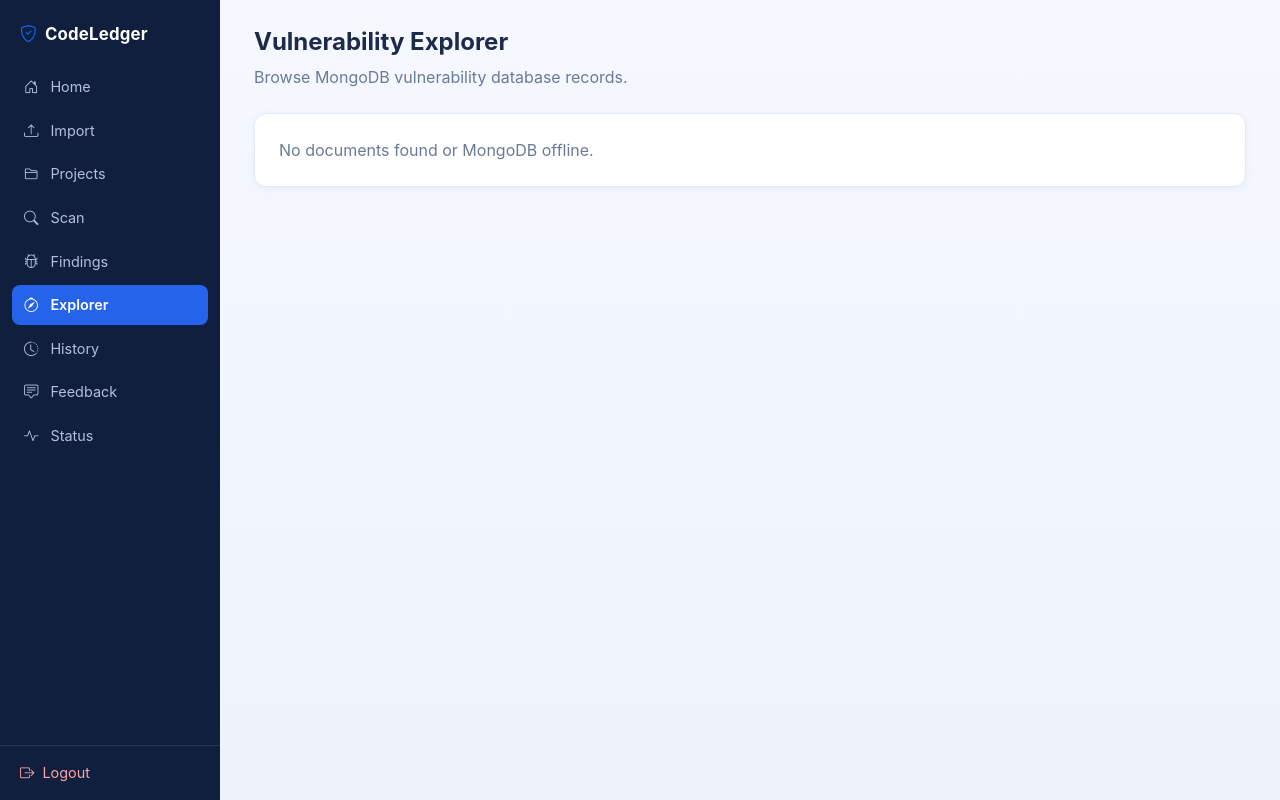
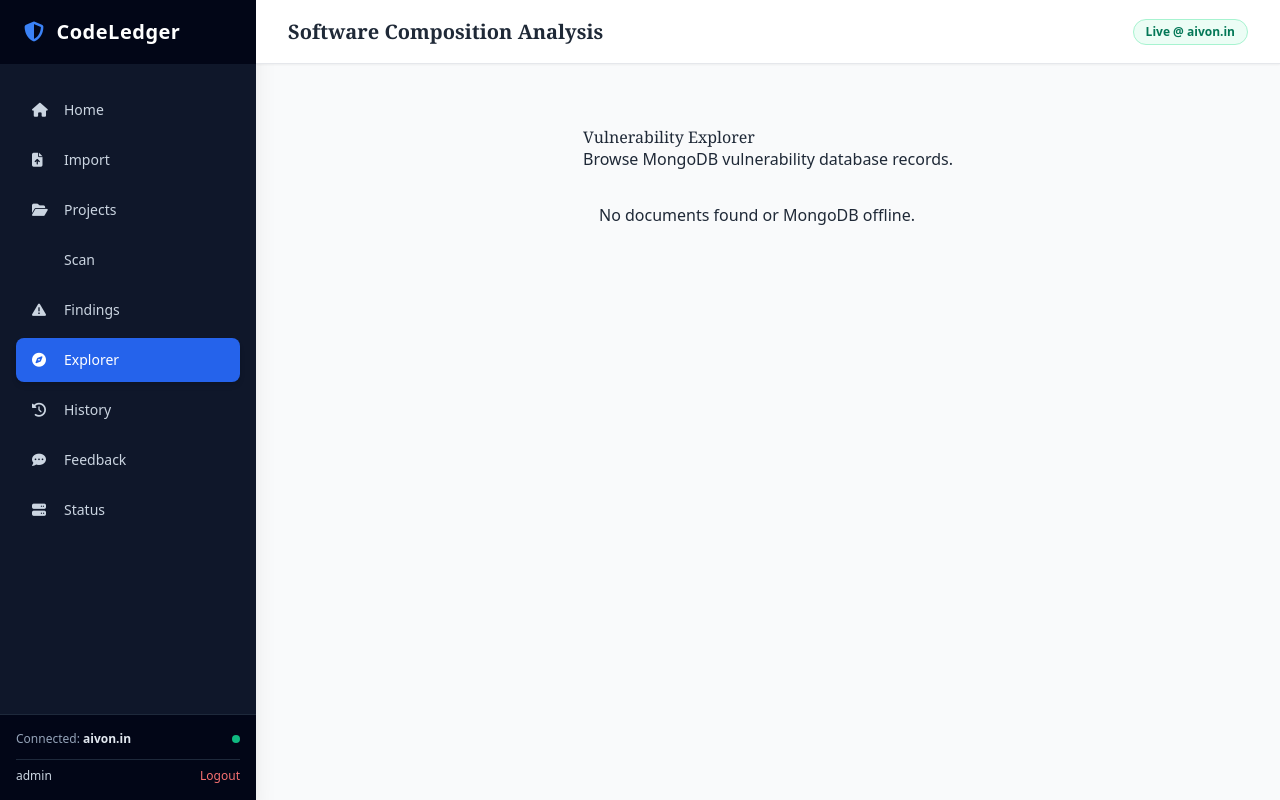
Before and after one commit to Avanipihu/CodeLedger, a Flask app: page /explorer in a window 1280 px wide. Run offline with Flask 3, Linux system fonts and the light colour scheme; the visitor is signed in with stand-in values (Sample User, id 1); data that the repository does not hold is empty; some libraries are stand-ins or nearby versions.

Commit message:
Migrate styling from Bootstrap to Tailwind CSS
Replaced Bootstrap with Tailwind CSS and Font Awesome, updated sidebar structure.

```diff
--- a/templates/base.html
+++ b/templates/base.html
@@ -4,164 +4,95 @@
     <meta charset="UTF-8">
     <meta name="viewport" content="width=device-width, initial-scale=1.0">
     <title>{% block title %}CodeLedger - Software Composition Analysis{% endblock %}</title>
-    <link href="https://cdn.jsdelivr.net/npm/bootstrap@5.3.0/dist/css/bootstrap.min.css" rel="stylesheet">
-    <link href="https://cdn.jsdelivr.net/npm/bootstrap-icons@1.10.5/font/bootstrap-icons.css" rel="stylesheet">
-    <style>
-        :root {
-            --navy: #0f1f3d;
-            --navy-2: #1b2e52;
-            --blue: #2563eb;
-            --ink: #1e2a4a;
-            --muted: #6b7a99;
-            --line: #e3eaf6;
-        }
-        body {
-            background: linear-gradient(180deg, #f5f8fe 0%, #eef3fb 100%);
-            font-family: 'Inter', 'Segoe UI', system-ui, -apple-system, sans-serif;
-            color: var(--ink);
-            min-height: 100vh;
-        }
+    <script src="https://cdn.tailwindcss.com"></script>
+    <link rel="stylesheet" href="https://cdnjs.cloudflare.com/ajax/libs/font-awesome/6.4.0/css/all.min.css">
+    <link rel="stylesheet" href="{{ url_for('static', filename='style.css') }}">
+</head>
+<body class="bg-gray-50 text-gray-800 font-sans antialiased">
 
-        /* ---------- Sidebar ---------- */
-        .sidebar {
-            width: 220px; background: var(--navy); color: #fff;
-            position: fixed; top: 0; left: 0; bottom: 0;
-            display: flex; flex-direction: column; justify-content: space-between;
-            z-index: 100; overflow-y: auto;
-        }
-        .sidebar .brand { font-size: 1.05rem; font-weight: 700; padding: 22px 20px 14px; letter-spacing: .2px; }
-        .sidebar nav { padding: 6px 12px; }
-        .sidebar nav a {
-            color: #b4c0da; text-decoration: none; padding: 9px 12px; margin-bottom: 4px;
-            display: flex; align-items: center; gap: 12px; font-size: .9rem;
-            border-radius: 8px; transition: background .15s, color .15s;
-        }
-        .sidebar nav a:hover { color: #fff; background: var(--navy-2); }
-        .sidebar nav a.active { color: #fff; background: var(--blue); font-weight: 600; }
-        .sidebar-footer { padding: 16px 20px; border-top: 1px solid rgba(255,255,255,.1); font-size: .9rem; }
-        .sidebar-footer a { color: #fca5a5; text-decoration: none; display: flex; align-items: center; gap: 8px; }
+    <div class="flex h-screen overflow-hidden">
 
-        /* ---------- Layout ---------- */
-        .main-content { margin-left: 220px; padding: 28px 34px; max-width: 1200px; }
-        @media (max-width: 768px) {
-            .sidebar { position: static; width: 100%; min-height: 0; }
-            .sidebar nav { display: flex; flex-wrap: wrap; }
-            .main-content { margin-left: 0; padding: 18px; }
-        }
-        h3.fw-bold { color: var(--ink); font-size: 1.5rem; }
-        .text-muted { color: var(--muted) !important; }
+        <!-- Sidebar Navigation -->
+        <aside class="w-64 bg-slate-900 text-slate-300 flex flex-col shadow-xl">
+            <div class="h-16 flex items-center px-6 bg-slate-950 text-white font-bold text-xl tracking-wide gap-3">
+                <i class="fa-solid fa-shield-halved text-blue-500"></i>
+                <span>CodeLedger</span>
+            </div>
 
-        /* ---------- Cards ---------- */
-        .card-custom {
-            border: 1px solid var(--line) !important; border-radius: 12px;
-            background: #fff; box-shadow: 0 2px 8px rgba(30,64,140,.05);
-        }
+            <nav class="flex-1 px-4 py-6 space-y-1.5 text-sm font-medium overflow-y-auto">
+                <a href="{{ url_for('index') }}" class="flex items-center gap-3 px-4 py-3 rounded-lg hover:bg-slate-800 hover:text-white transition {% if request.endpoint in ['index', 'upload_file'] %}bg-blue-600 text-white shadow-md{% endif %}">
+                    <i class="fa-solid fa-house w-5"></i> Home
+                </a>
+                <a href="{{ url_for('index') }}" class="flex items-center gap-3 px-4 py-3 rounded-lg hover:bg-slate-800 hover:text-white transition">
+                    <i class="fa-solid fa-file-arrow-up w-5"></i> Import
+                </a>
+                <a href="{{ url_for('projects') }}" class="flex items-center gap-3 px-4 py-3 rounded-lg hover:bg-slate-800 hover:text-white transition {% if request.endpoint == 'projects' %}bg-blue-600 text-white shadow-md{% endif %}">
+                    <i class="fa-solid fa-folder-open w-5"></i> Projects
+                </a>
+                <a href="{{ url_for('scan') }}" class="flex items-center gap-3 px-4 py-3 rounded-lg hover:bg-slate-800 hover:text-white transition {% if request.endpoint == 'scan' %}bg-blue-600 text-white shadow-md{% endif %}">
+                    <i class="fa-solid fa-radar w-5"></i> Scan
+                </a>
+                <a href="{{ url_for('findings') }}" class="flex items-center gap-3 px-4 py-3 rounded-lg hover:bg-slate-800 hover:text-white transition {% if request.endpoint in ['findings', 'finding_detail'] %}bg-blue-600 text-white shadow-md{% endif %}">
+                    <i class="fa-solid fa-triangle-exclamation w-5"></i> Findings
+                </a>
+                <a href="{{ url_for('explorer') }}" class="flex items-center gap-3 px-4 py-3 rounded-lg hover:bg-slate-800 hover:text-white transition {% if request.endpoint == 'explorer' %}bg-blue-600 text-white shadow-md{% endif %}">
+                    <i class="fa-solid fa-compass w-5"></i> Explorer
+                </a>
+                <a href="{{ url_for('history') }}" class="flex items-center gap-3 px-4 py-3 rounded-lg hover:bg-slate-800 hover:text-white transition {% if request.endpoint == 'history' %}bg-blue-600 text-white shadow-md{% endif %}">
+                    <i class="fa-solid fa-clock-rotate-left w-5"></i> History
+                </a>
+                <a href="{{ url_for('feedback') }}" class="flex items-center gap-3 px-4 py-3 rounded-lg hover:bg-slate-800 hover:text-white transition {% if request.endpoint == 'feedback' %}bg-blue-600 text-white shadow-md{% endif %}">
+                    <i class="fa-solid fa-comment-dots w-5"></i> Feedback
+                </a>
+                <a href="{{ url_for('status') }}" class="flex items-center gap-3 px-4 py-3 rounded-lg hover:bg-slate-800 hover:text-white transition {% if request.endpoint == 'status' %}bg-blue-600 text-white shadow-md{% endif %}">
+                    <i class="fa-solid fa-server w-5"></i> Status
+                </a>
+            </nav>
 
-        /* Upload dropzone (Home) */
-        .border-dashed { border-style: dashed !important; border-color: #b9cdf3 !important; background: #f8fbff; border-radius: 12px !important; }
-        .btn-primary { background: var(--blue); border-color: var(--blue); border-radius: 8px; }
-        .btn-primary:hover { background: #1d4ed8; border-color: #1d4ed8; }
-        .btn-outline-primary { border-radius: 8px; color: var(--blue); border-color: var(--blue); }
-        .btn-outline-primary:hover { background: var(--blue); border-color: var(--blue); }
-        .form-control, .form-select { border-radius: 8px; border-color: #d3def2; }
-        .form-control:focus, .form-select:focus { border-color: var(--blue); box-shadow: 0 0 0 .2rem rgba(37,99,235,.15); }
-
-        /* ---------- Tables ---------- */
-        .table { font-size: .88rem; --bs-table-bg: transparent; }
-        .table thead th, .table-light { background: #f3f7fe !important; color: var(--muted); font-weight: 600; font-size: .78rem; border-bottom: 1px solid var(--line); }
-        .table td { border-color: var(--line); padding-top: .65rem; padding-bottom: .65rem; }
-        .table-hover > tbody > tr:hover > * { background: #f8fbff; }
-
-        /* ---------- Scan result tiles (results page) ---------- */
-        .row.g-3 > .col-md-3 > .card-custom { border-left-width: 1px !important; border-radius: 10px; }
-        .row.g-3 > .col-md-3:nth-child(1) > .card-custom { background: #fdecee; border-color: #f8c9cf !important; }
-        .row.g-3 > .col-md-3:nth-child(2) > .card-custom { background: #fff4e5; border-color: #fbdca8 !important; }
-        .row.g-3 > .col-md-3:nth-child(3) > .card-custom { background: #e8f2ff; border-color: #bcd6fa !important; }
-        .row.g-3 > .col-md-3:nth-child(4) > .card-custom { background: #e6f8ee; border-color: #b6e8cc !important; }
-        .row.g-3 .fs-2 { font-size: 1.8rem !important; line-height: 1.1; }
-        .row.g-3 > .col-md-3:nth-child(1) .fs-2 { color: #dc2626 !important; }
-        .row.g-3 > .col-md-3:nth-child(2) .fs-2 { color: #ea7b0c !important; }
-        .row.g-3 > .col-md-3:nth-child(3) .fs-2 { color: #2563eb !important; }
-        .row.g-3 > .col-md-3:nth-child(4) .fs-2 { color: #16a34a !important; }
-
-        /* ---------- Badges / pills ---------- */
-        .badge { border-radius: 999px; font-weight: 600; }
-        .badge-severity-critical { background: #7f1d1d; color: #fff; border: 1px solid #7f1d1d; }
-        .badge-severity-high     { background: #fee2e2; color: #dc2626; border: 1px solid #fca5a5; }
-        .badge-severity-medium   { background: #fef3c7; color: #d97706; border: 1px solid #fcd34d; }
-        .badge-severity-low      { background: #dbeafe; color: #2563eb; border: 1px solid #93c5fd; }
-        .badge-severity-unknown  { background: #e5e7eb; color: #4b5563; border: 1px solid #d1d5db; }
-        .badge-status-affected   { background: #d1fae5; color: #047857; border: 1px solid #6ee7b7; }
-
-        .list-group-item { border-color: var(--line); }
-        .alert { border-radius: 10px; }
-    </style>
-</head>
-<body>
-
-    <div class="sidebar">
-        <div>
-            <div class="brand"><i class="bi bi-shield-check text-primary me-2"></i>CodeLedger</div>
-            <nav>
-                {% set p = request.path %}
-                <a href="/"          class="{{ 'active' if p == '/' }}"><i class="bi bi-house-door"></i> Home</a>
-                <a href="/import"    class="{{ 'active' if p == '/import' }}"><i class="bi bi-upload"></i> Import</a>
-                <a href="/projects"  class="{{ 'active' if p == '/projects' }}"><i class="bi bi-folder2"></i> Projects</a>
-                <a href="/scan"      class="{{ 'active' if p == '/scan' }}"><i class="bi bi-search"></i> Scan</a>
-                <a href="/findings"  class="{{ 'active' if p in ('/findings', '/upload') or p.startswith('/finding/') }}"><i class="bi bi-bug"></i> Findings</a>
-                <a href="/explorer"  class="{{ 'active' if p == '/explorer' }}"><i class="bi bi-compass"></i> Explorer</a>
-                <a href="/history"   class="{{ 'active' if p == '/history' }}"><i class="bi bi-clock-history"></i> History</a>
-                <a href="/feedback"  class="{{ 'active' if p == '/feedback' }}"><i class="bi bi-chat-square-text"></i> Feedback</a>
-                <a href="/status"    class="{{ 'active' if p == '/status' }}"><i class="bi bi-activity"></i> Status</a>
-            </nav>
+            <div class="p-4 bg-slate-950 text-xs text-slate-400 border-t border-slate-800 space-y-3">
+                <div class="flex items-center justify-between">
+                    <span>Connected: <strong class="text-slate-200">aivon.in</strong></span>
+                    <span class="inline-block w-2 h-2 rounded-full bg-emerald-500" title="Connected"></span>
                 </div>
-        <div class="sidebar-footer">
-            <a href="/logout"><i class="bi bi-box-arrow-right"></i> Logout</a>
+                <div class="pt-2 border-t border-slate-800 flex justify-between items-center">
+                    {% if session.get('user') %}
+                        <span class="text-slate-300 truncate max-w-[100px]">{{ session.get('user') }}</span>
+                        <a href="{{ url_for('logout') }}" class="text-red-400 hover:text-red-300 font-medium">Logout</a>
+                    {% else %}
+                        <a href="{{ url_for('login') }}" class="text-blue-400 hover:text-blue-300 font-medium">Login</a>
+                        <a href="{{ url_for('signup') }}" class="text-slate-300 hover:text-white font-medium">Sign Up</a>
+                    {% endif %}
                 </div>
             </div>
+        </aside>
 
-    <div class="main-content">
+        <!-- Main Content Area -->
+        <div class="flex-1 flex flex-col overflow-hidden">
+            <header class="h-16 bg-white border-b border-gray-200 flex items-center justify-between px-8 shadow-sm">
+                <h1 class="text-xl font-semibold text-gray-800">Software Composition Analysis</h1>
+                <div class="flex items-center gap-3">
+                    <span class="text-xs font-semibold px-3 py-1 bg-emerald-50 text-emerald-700 rounded-full border border-emerald-200">Live @ aivon.in</span>
+                </div>
+            </header>
+
+            <main class="flex-1 overflow-y-auto p-8 bg-gray-50">
                 {% with messages = get_flashed_messages(with_categories=true) %}
                     {% if messages %}
+                        <div class="mb-6 space-y-2">
                             {% for category, message in messages %}
-              <div class="alert alert-{{ category }} alert-dismissible fade show" role="alert">
+                                <div class="p-4 rounded-lg text-sm border {% if category == 'success' %}bg-emerald-50 text-emerald-800 border-emerald-200{% elif category == 'info' %}bg-blue-50 text-blue-800 border-blue-200{% else %}bg-red-50 text-red-800 border-red-200{% endif %}">
                                     {{ message }}
-                <button type="button" class="btn-close" data-bs-dismiss="alert"></button>
                                 </div>
                             {% endfor %}
+                        </div>
                     {% endif %}
                 {% endwith %}
 
                 {% block content %}{% endblock %}
+            </main>
         </div>
 
-    <script src="https://cdn.jsdelivr.net/npm/bootstrap@5.3.0/dist/js/bootstrap.bundle.min.js"></script>
-    <script>
-        // Colour every severity badge from its own text (e.g. the detail page badge).
-        document.querySelectorAll('.badge').forEach(function (b) {
-            var t = b.textContent.trim().toLowerCase();
-            if (['critical', 'high', 'medium', 'low', 'unknown'].indexOf(t) > -1 &&
-                (b.className.indexOf('badge-severity') > -1)) {
-                b.className = b.className.replace(/badge-severity-\w+/g, '') + ' badge-severity-' + t;
-            }
-        });
+    </div>
 
-        // "Download Report" button on the results page -> CSV of the findings table.
-        document.querySelectorAll('button').forEach(function (btn) {
-            if (btn.textContent.indexOf('Download Report') === -1) return;
-            btn.addEventListener('click', function () {
-                var rows = document.querySelectorAll('table tr'), csv = [];
-                rows.forEach(function (tr) {
-                    var cells = Array.from(tr.querySelectorAll('th,td')).slice(0, 6)
-                        .map(function (c) { return '"' + c.innerText.trim().replace(/"/g, '""') + '"'; });
-                    csv.push(cells.join(','));
-                });
-                var a = document.createElement('a');
-                a.href = URL.createObjectURL(new Blob([csv.join('\n')], { type: 'text/csv' }));
-                a.download = 'codeledger-report.csv';
-                a.click();
-            });
-        });
-    </script>
 </body>
 </html>
```
Lines whose indentation alone changed are shown as unchanged.
